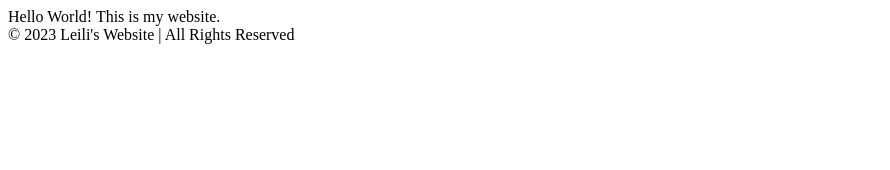
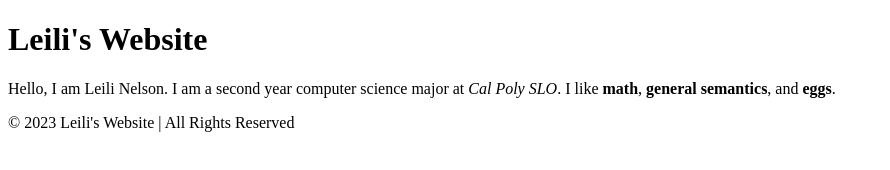
Before and after one commit to leili2000/leili2000.github.io, a plain HTML site: page index.html in a window 1280 px wide. Shown: the whole page, without its empty margins (0-890 px from the left). Drawn offline with Linux system fonts and the light colour scheme.

Commit message:
feat: added intro paragraph and header to index.html

```diff
--- a/index.html
+++ b/index.html
@@ -5,7 +5,14 @@
   </head>
   <body>
     <nav></nav>
-    <main>Hello World! This is my website.</main>
+    <main>
+      <h1>Leili's Website</h1>
+      <p>
+        Hello, I am Leili Nelson. I am a second year computer science major at
+        <em>Cal Poly SLO</em>. I like <strong>math</strong>,
+        <strong>general semantics</strong>, and <strong>eggs</strong>.
+      </p>
+    </main>
     <footer>© 2023 Leili's Website | All Rights Reserved</footer>
   </body>
 </html>
```
